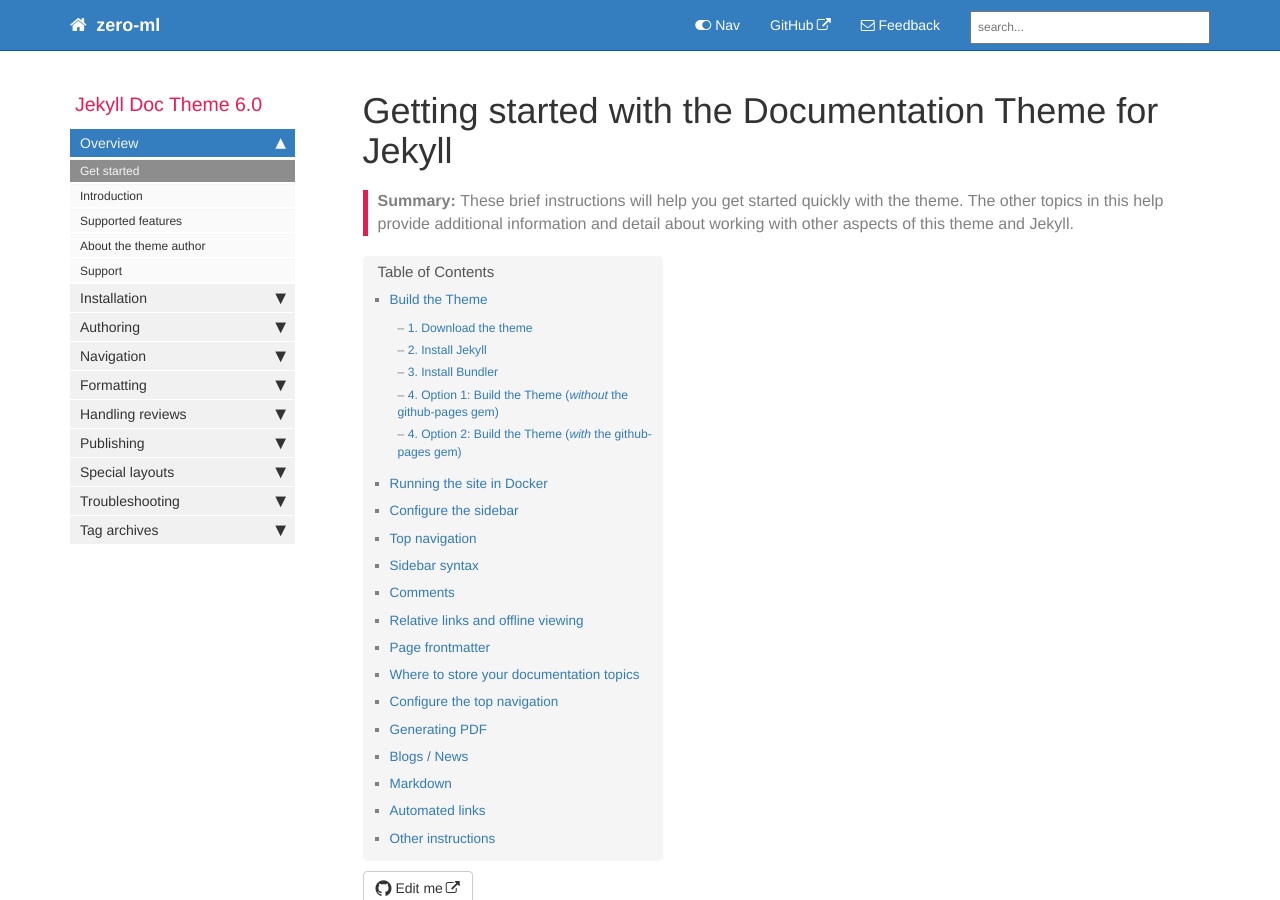
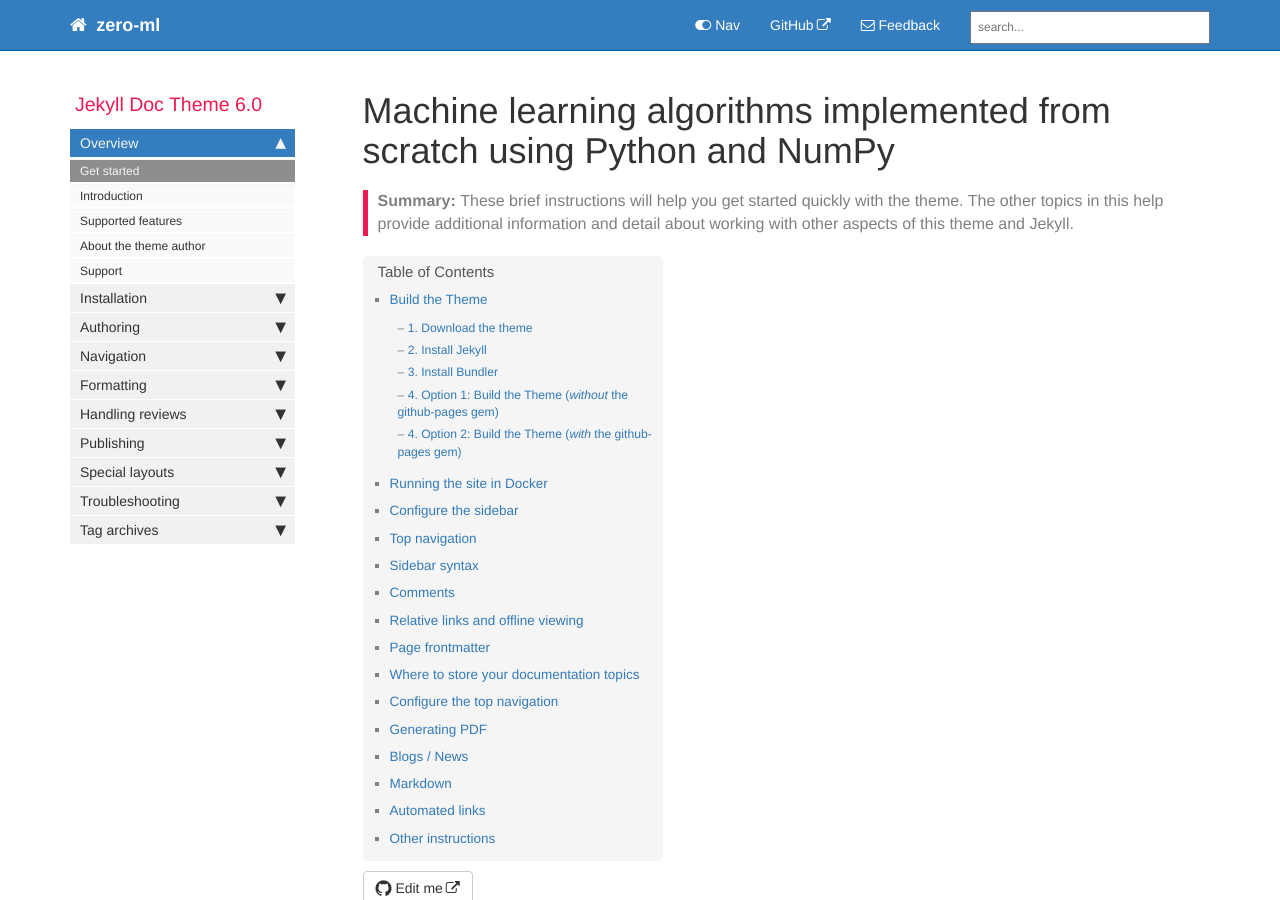
Before and after one commit to bekzatalish/zero2ml, a Jekyll site: the page built from index.md, in a window 1280 px wide and 900 px high. Built offline with Jekyll 4.4.1, drawn with Linux system fonts in a browser that asks for light colours; comment, search, counter and statistics services are not loaded.

Commit message:
Changed index.md

```diff
--- a/index.md
+++ b/index.md
@@ -1,5 +1,5 @@
 ---
-title: "Getting started with the Documentation Theme for Jekyll"
+title: "Machine learning algorithms implemented from scratch using Python and NumPy"
 keywords: sample homepage
 tags: [getting_started]
 sidebar: mydoc_sidebar
```
